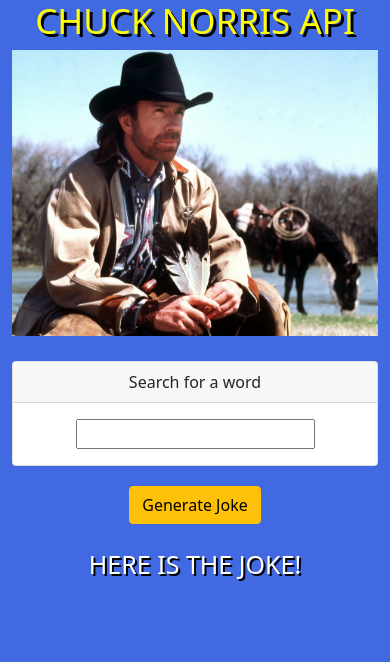
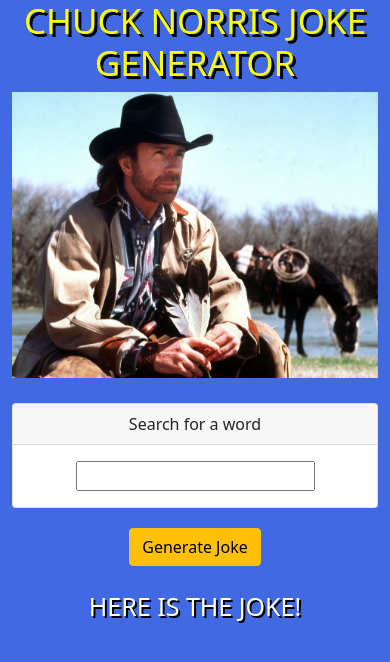
Before and after one commit to springlordpants/chuck-norris-api, a React (Create React App) app: page / in a window 390 px wide. Shown: the top 662 px of the page. Built offline with nearby package versions, Linux system fonts and the light colour scheme; no server answers.

Commit message:
Updated Readme and head title

```diff
--- a/src/App.js
+++ b/src/App.js
@@ -52,7 +52,7 @@
     <div className="container">
       <div className="row">
         <div className="col-md-6 col-sm-6">
-          <h1 className="title">Chuck Norris API</h1>
+          <h1 className="title">Chuck Norris Joke Generator</h1>
           <img src={Chuck} alt="chuck" />
         </div>
         <div className="col-md-6 col-sm-6 search-joke-col">
--- a/src/styles/styles.css
+++ b/src/styles/styles.css
@@ -27,14 +27,8 @@
 .title {
   color: yellow;
   text-transform: uppercase;
-  font-size: 50px;
+  font-size: 35px;
   text-shadow: 3px 3px black;
-}
-
-@media (max-width: 767px) {
-  .title {
-    font-size: 35px;
-  }
 }
 
 .card {
--- a/src/styles/styles.scss
+++ b/src/styles/styles.scss
@@ -24,11 +24,8 @@
 .title {
   color: yellow;
   text-transform: uppercase;
-  font-size: 50px;
+  font-size: 35px;
   text-shadow: 3px 3px rgb(0, 0, 0);
-  @media (max-width: 767px) {
-    font-size: 35px;
-  }
 }
 
 .card {
```
Also changed, not shown: 2 other files (tests, documents, lock files or other folders).
